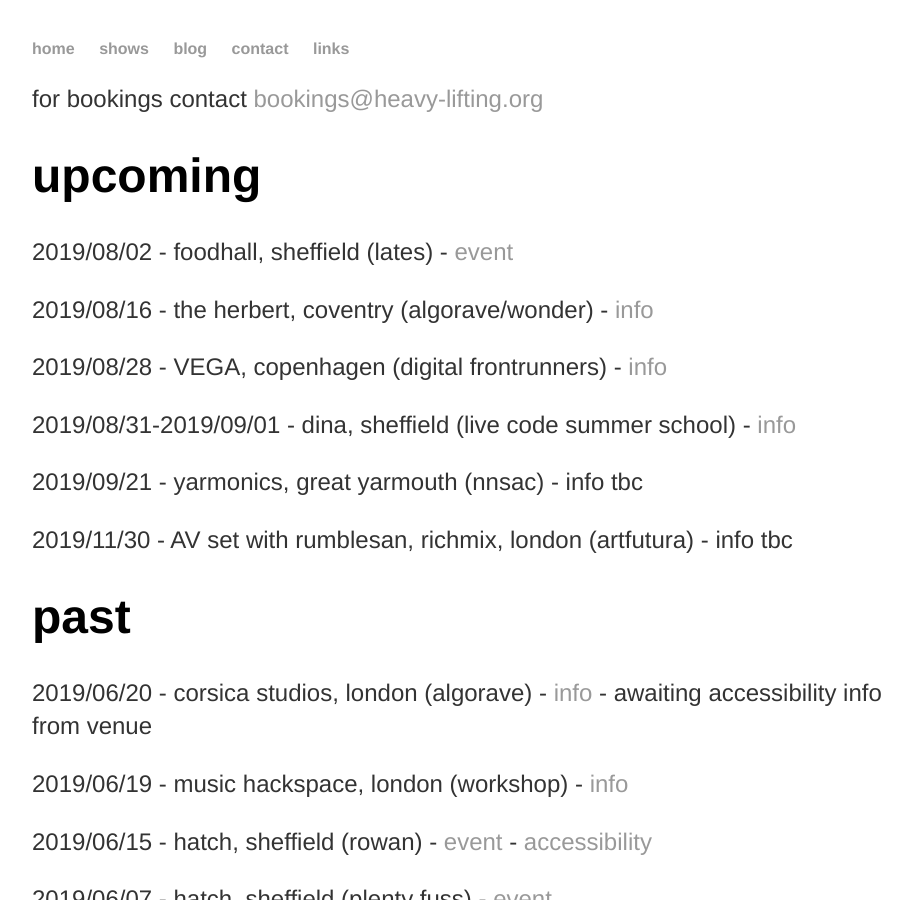
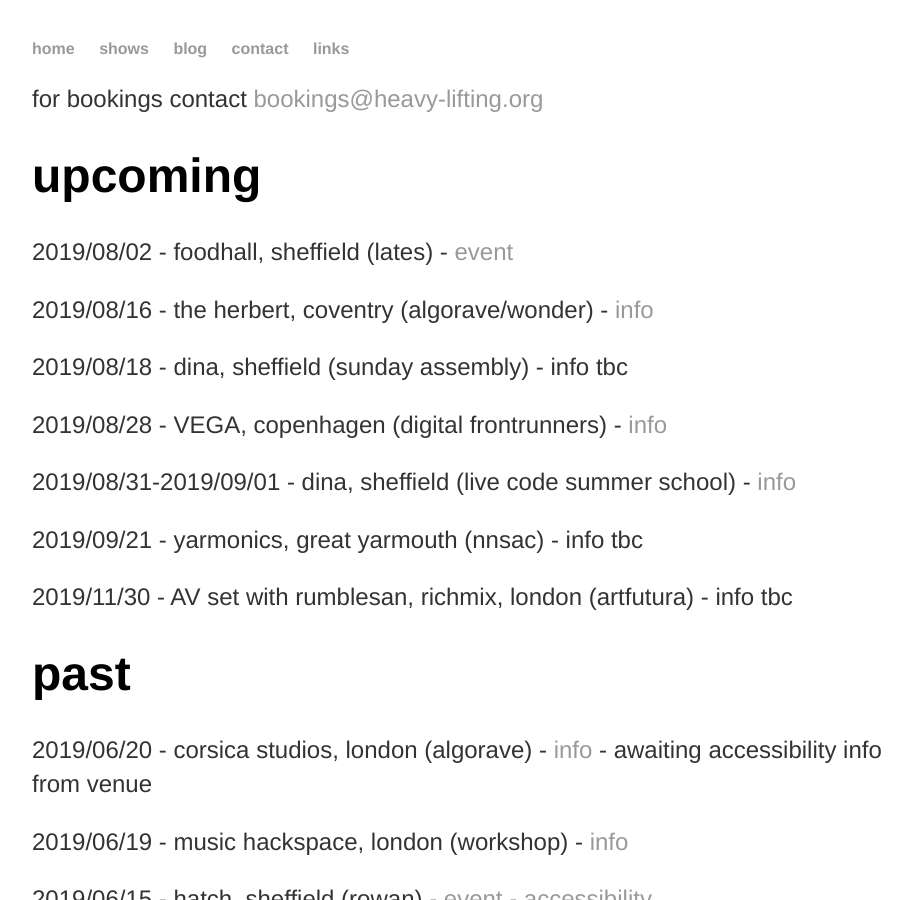
Before and after one commit to heavy-lifting/heavy-lifting.github.io, a Jekyll site: the page built from shows.html, in a window 1280 px wide and 900 px high. Shown: the whole window, without its empty margins (160-1072 px from the left). Built offline with Jekyll 4.4.1, drawn with Linux system fonts in a browser that asks for light colours.

Commit message:
Update shows.html

```diff
--- a/shows.html
+++ b/shows.html
@@ -11,6 +11,8 @@ title: shows
 	<p>2019/08/02 - foodhall, sheffield (lates) - <a href="https://t.co/b7ORv7Gvdh?amp=1" target="_blank">event</a></p>
 
 	<p>2019/08/16 - the herbert, coventry (algorave/wonder) - <a href="https://www.theherbert.org/whats_on/1445/wonder__where_reality_and_imaginary_collide" target="_blank">info</a></p>
+
+	<p>2019/08/18 - dina, sheffield (sunday assembly) - info tbc</p>
 
 	<p>2019/08/28 - VEGA, copenhagen (digital frontrunners) - <a href="http://digitalfrontrunners.dk/" target="_blank">info</a></p>
 
```
